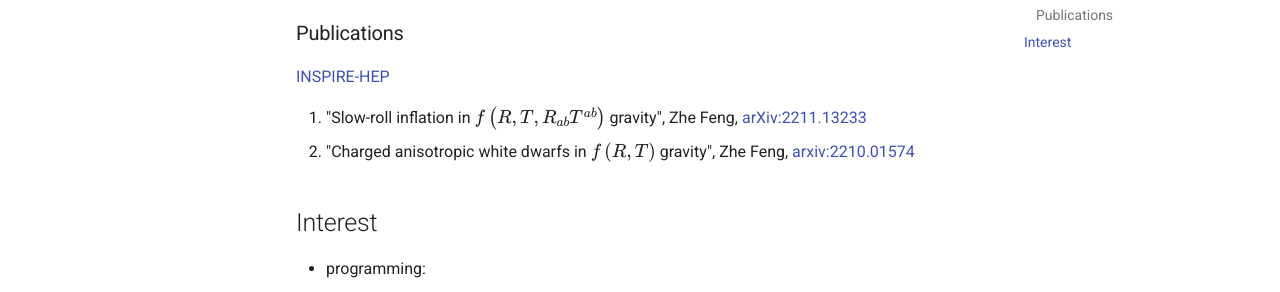
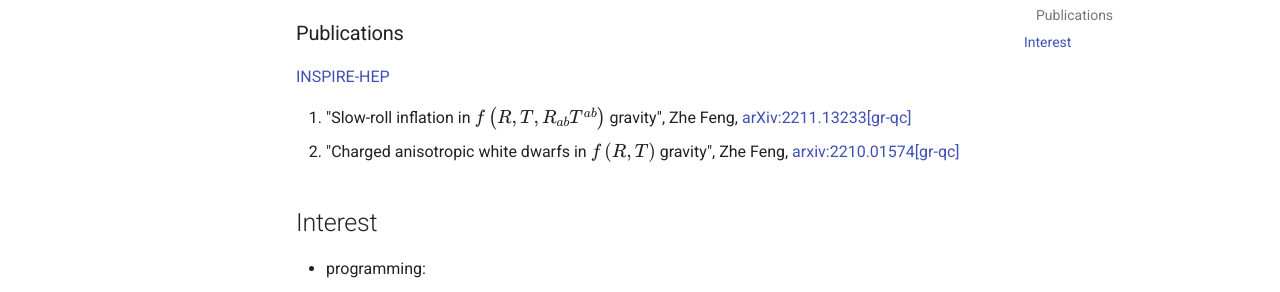
Before and after one commit to ph3n92h3/ph3n92h3.github.io, an MkDocs documentation site: the page built from docs/index.md, in a window 1280 px wide and 900 px high, scrolled down 1288 px. Shown: the part 219-511 px from the top of the window. Built offline with MkDocs 1.6.1 and Material for MkDocs 9.7.7, drawn with Linux system fonts in a browser that asks for light colours.

```diff
--- a/docs/index.md
+++ b/docs/index.md
@@ -41,8 +41,8 @@ My CV: [🇺🇸 / 🇬🇧 English](https://www.overleaf.com/read/nnhqrxntxnwm)
 
 [INSPIRE-HEP](https://inspirehep.net/authors/2174851)
 
-1. "Slow-roll inflation in $f\left(R, T, R_{ab}T^{ab}\right)$ gravity", Zhe Feng, [arXiv:2211.13233](https://arxiv.org/abs/2211.13233)
-2. "Charged anisotropic white dwarfs in $f\left({R}, {T}\right)$ gravity", Zhe Feng, [arxiv:2210.01574](https://arxiv.org/abs/2210.01574)
+1. "Slow-roll inflation in $f\left(R, T, R_{ab}T^{ab}\right)$ gravity", Zhe Feng, [arXiv:2211.13233[gr-qc]](https://arxiv.org/abs/2211.13233)
+2. "Charged anisotropic white dwarfs in $f\left({R}, {T}\right)$ gravity", Zhe Feng, [arxiv:2210.01574[gr-qc]](https://arxiv.org/abs/2210.01574)
 
 ## Interest
 
```
